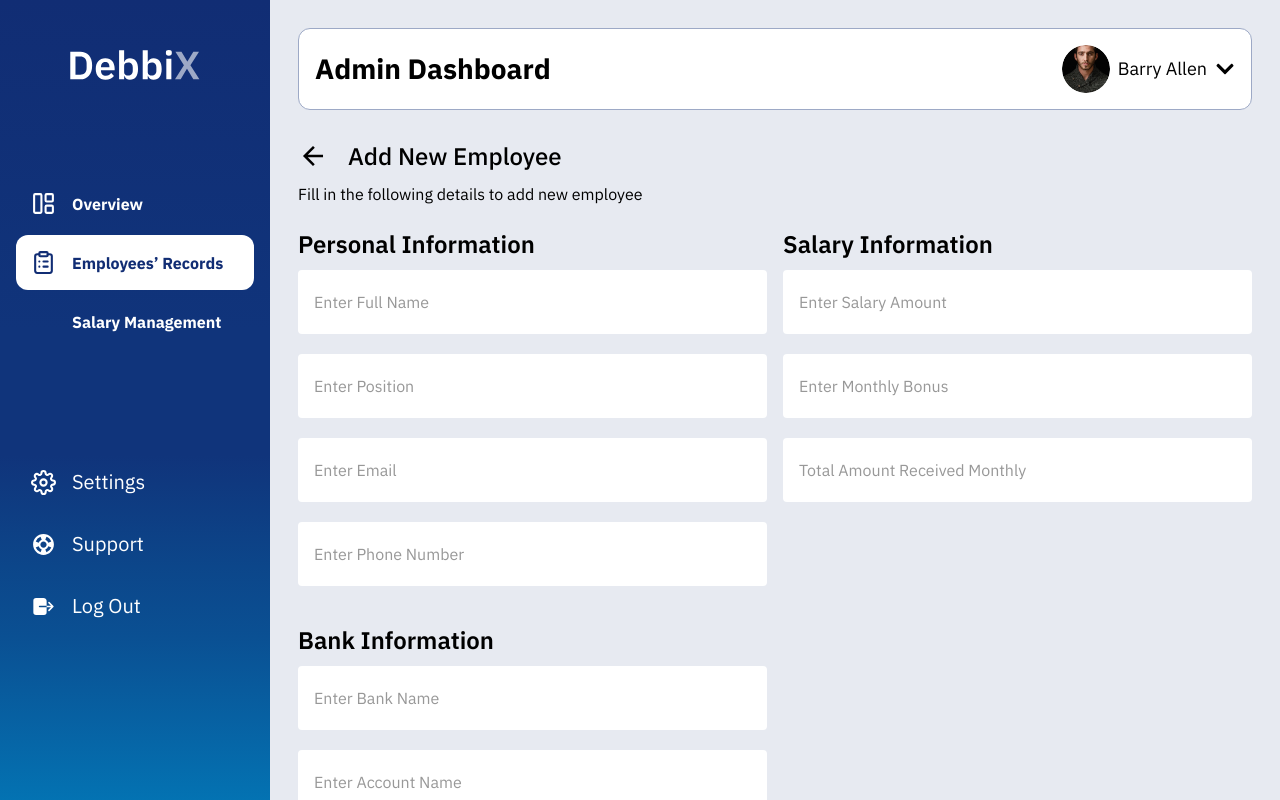
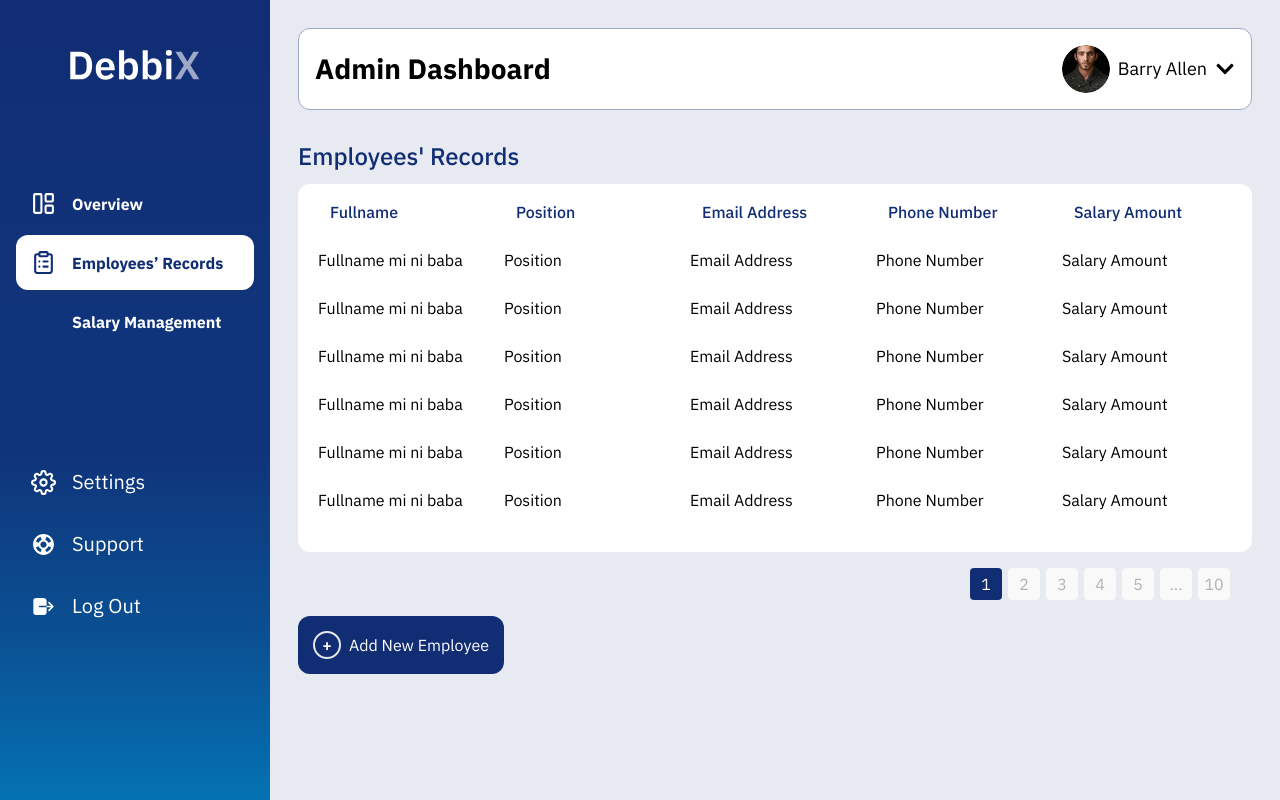
Before and after one commit to Creators-X/payroll-fe, a React (Vite) app: page /employee-record in a window 1280 px wide. Built offline with nearby package versions, Linux system fonts and the light colour scheme; some icons are missing; the HTML template or start-up script is replaced by a standard one.

Commit message:
employee-record

```diff
--- a/src/page/EmployeeRecord.jsx
+++ b/src/page/EmployeeRecord.jsx
@@ -5,7 +5,7 @@ import AddEmployee from "../components/EmployeeRecords/AddEmployee";
 import EmployeeDetails from "../components/EmployeeRecords/EmployeeDetails";
 
 const EmployeeRecord = () => {
-  const [state, setState] = useState("addEmployee");
+  const [state, setState] = useState("records");
   return (
     <section>
       {state === "records" && <Employees onChangeState={setState} />}
```
